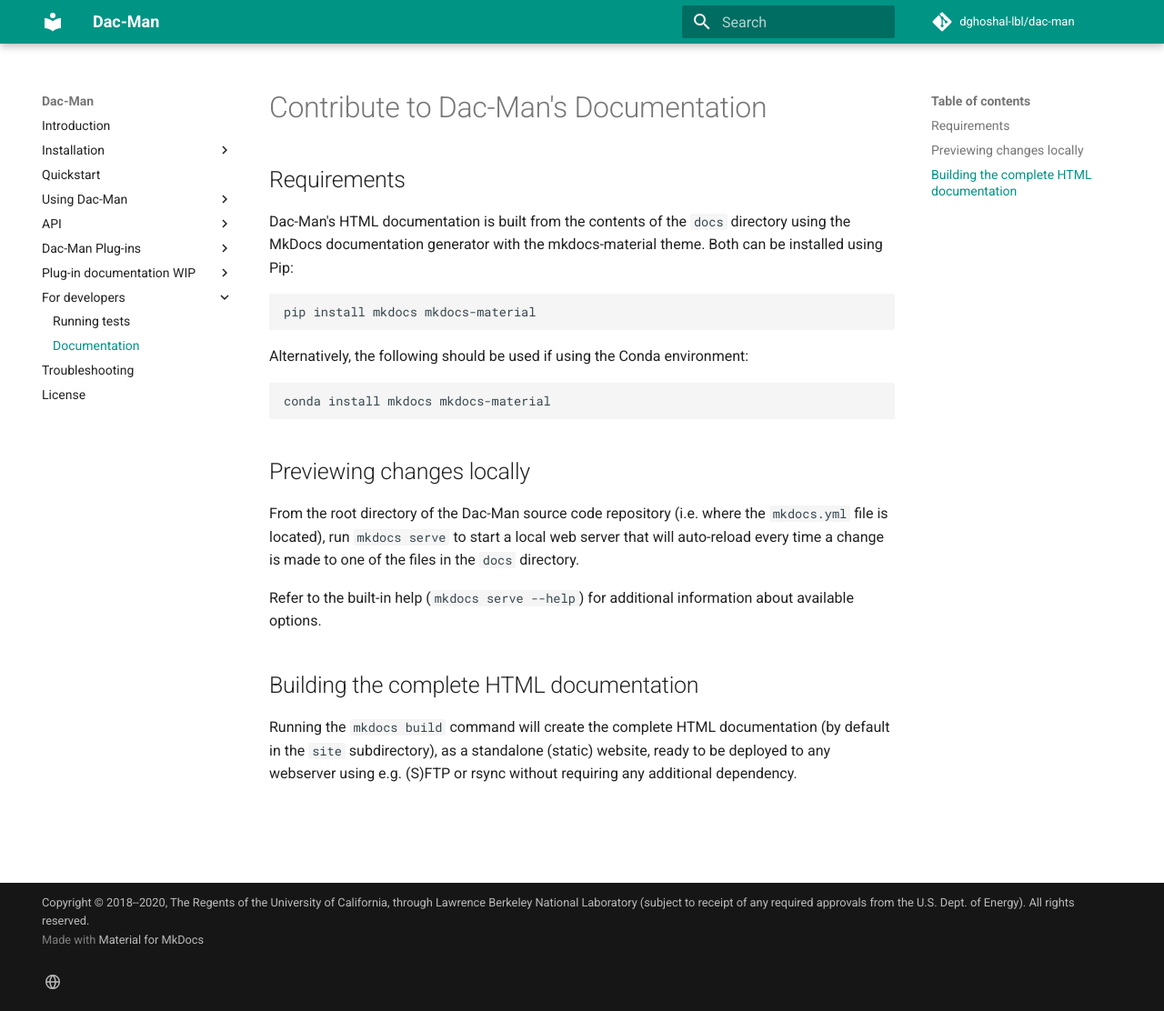
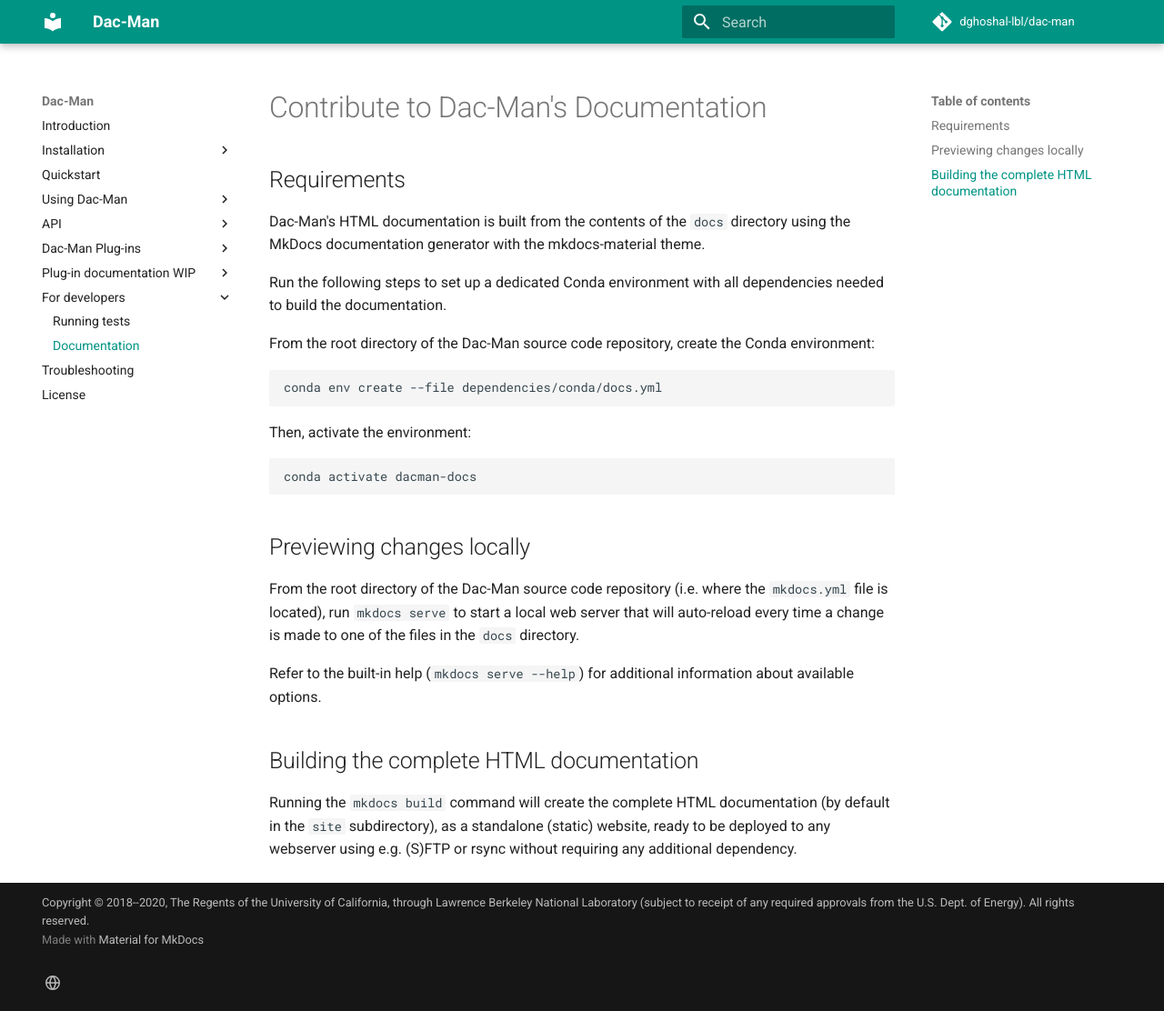
Before and after one commit to deduce-dev/dac-man, an MkDocs documentation site: the page built from docs/develop/docs.md, in a window 1280 px wide and 1112 px high. Shown: the whole window at 91% size. Built offline with MkDocs 1.6.1 and Material for MkDocs 9.7.7, drawn with Linux system fonts in a browser that asks for light colours; comment, search, counter and statistics services are not loaded.

Commit message:
Update documentation on how to build docs

````diff
--- a/docs/develop/docs.md
+++ b/docs/develop/docs.md
@@ -4,15 +4,20 @@
 
 Dac-Man's HTML documentation is built from the contents of the `docs` directory
 using the MkDocs documentation generator with the mkdocs-material theme.
-Both can be installed using Pip:
+
+Run the following steps to set up a dedicated Conda environment with all dependencies needed to build the documentation.
+
+From the root directory of the Dac-Man source code repository,
+create the Conda environment:
 
 ```sh
-pip install mkdocs mkdocs-material
+conda env create --file dependencies/conda/docs.yml
 ```
 
-Alternatively, the following should be used if using the Conda environment:
+Then, activate the environment:
+
 ```sh
-conda install mkdocs mkdocs-material
+conda activate dacman-docs
 ```
 
 ## Previewing changes locally
````
